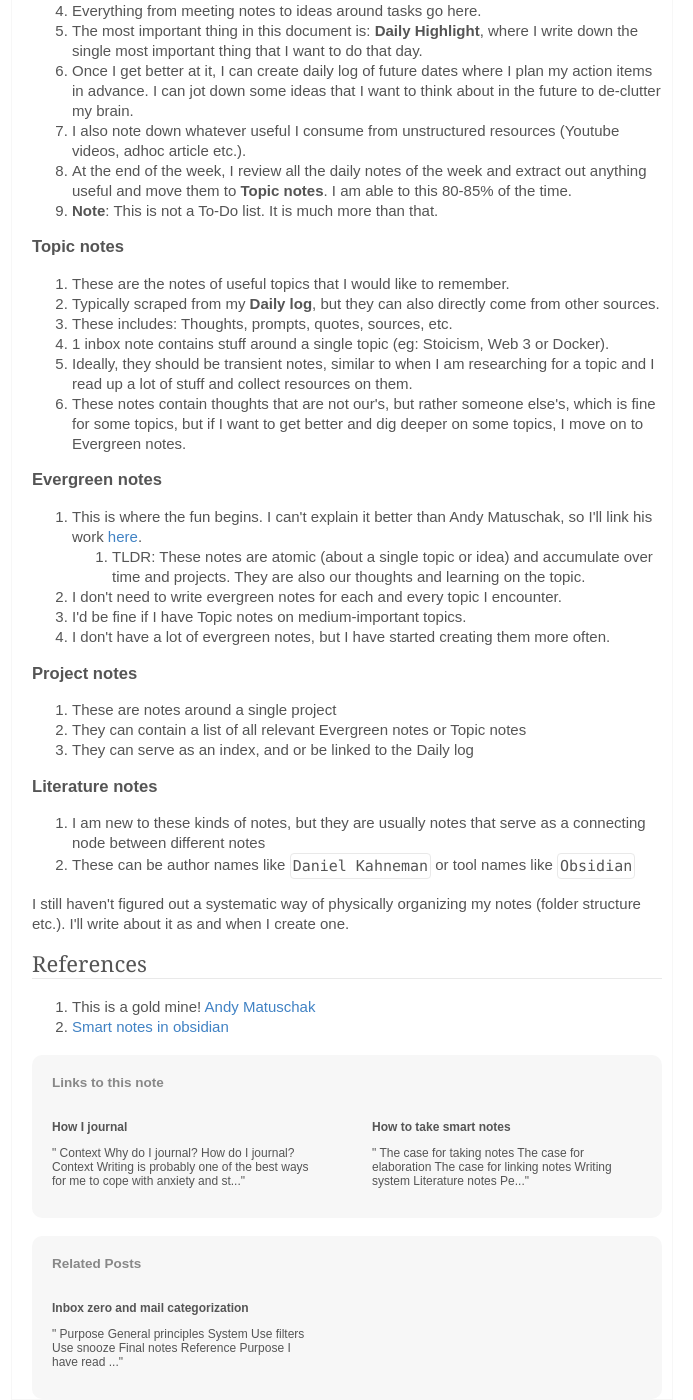
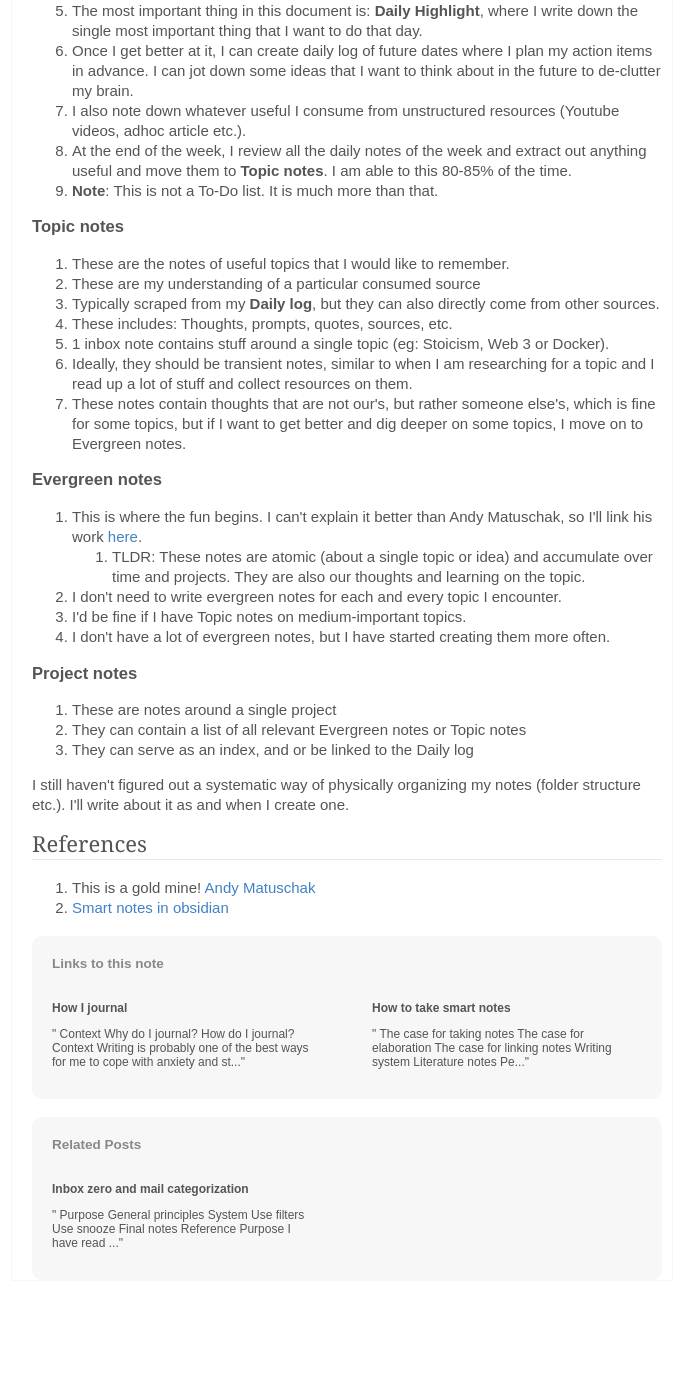
Before and after one commit to romitjain/romitjain.github.io, a Jekyll site: the page built from _notes/How I take notes.md, in a window 1280 px wide and 1400 px high, scrolled down 1036 px. Shown: the whole window, without its empty margins (298-991 px from the left). Built offline with Jekyll 4.4.1, drawn with Linux system fonts in a browser that asks for light colours; comment, search, counter and statistics services are not loaded; after the commit the page ends 2317 px from its top, so only the background shows below that.

Commit message:
Added posts

```diff
--- a/Changelog.yml
+++ b/Changelog.yml
@@ -41,3 +41,7 @@
   date: 2022-04-12
   changes:
     - Added a post and updated one
+2.7:
+  date: 2022-06-05
+  changes:
+    - Publishing a bunch of old reference notes
--- a/_includes/Header.html
+++ b/_includes/Header.html
@@ -236,7 +236,7 @@
         </div>
         {%- endif -%}
         <label for="search-input"></label>
-        <input type="text" id="search-input" autocomplete="off" placeholder="Search {{site.heading}}..."/>
+        <input type="text" id="search-input" autocomplete="off" placeholder="Search knowledge base..."/>
         <div id="search-results" class="search-results"></div>
     </div>
     <script type="text/javascript" src="/assets/js/vendor/lunr.min.js"></script>
--- a/_notes/How I take notes.md
+++ b/_notes/How I take notes.md
@@ -32,11 +32,12 @@ I use [Obsidian](https://obsidian.md/) to take all my notes
 ### Topic notes
 
 1. These are the notes of useful topics that I would like to remember.
-2. Typically scraped from my **Daily log**, but they can also directly come from other sources.
-3. These includes: Thoughts, prompts, quotes, sources, etc.
-4. 1 inbox note contains stuff around a single topic (eg: Stoicism, Web 3 or Docker).
-5. Ideally, they should be transient notes, similar to when I am researching for a topic and I read up a lot of stuff and collect resources on them.
-6. These notes contain thoughts that are not our's, but rather someone else's, which is fine for some topics, but if I want to get better and dig deeper on some topics, I move on to Evergreen notes.
+2. These are my understanding of a particular consumed source
+3. Typically scraped from my **Daily log**, but they can also directly come from other sources.
+4. These includes: Thoughts, prompts, quotes, sources, etc.
+5. 1 inbox note contains stuff around a single topic (eg: Stoicism, Web 3 or Docker).
+6. Ideally, they should be transient notes, similar to when I am researching for a topic and I read up a lot of stuff and collect resources on them.
+7. These notes contain thoughts that are not our's, but rather someone else's, which is fine for some topics, but if I want to get better and dig deeper on some topics, I move on to Evergreen notes.
 
 ### Evergreen notes
 
@@ -52,11 +53,6 @@ I use [Obsidian](https://obsidian.md/) to take all my notes
 2. They can contain a list of all relevant Evergreen notes or Topic notes
 3. They can serve as an index, and or be linked to the Daily log
 
-### Literature notes
-
-1. I am new to these kinds of notes, but they are usually notes that serve as a connecting node between different notes
-2. These can be author names like `Daniel Kahneman` or tool names like `Obsidian`
-
 I still haven't figured out a systematic way of physically organizing my notes (folder structure etc.). I'll write about it as and when I create one.
 
 ## References
```
Also changed, not shown: _notes/AST Audio Spectrogram Transformer.md (+1 -1 lines), _notes/AdaBoost.md (added, +33 -0 lines), _notes/Gradient Boosting and XGBoost.md (added, +99 -0 lines), _notes/Short guide to cold mailing.md (added, +17 -0 lines), _notes/Succession planning.md (added, +28 -0 lines), _notes/Swin transformers.md (+3 -3 lines), .markdownlint.json (added), assets/images/gbm_1.png (added), assets/images/gbm_2.png (added).
